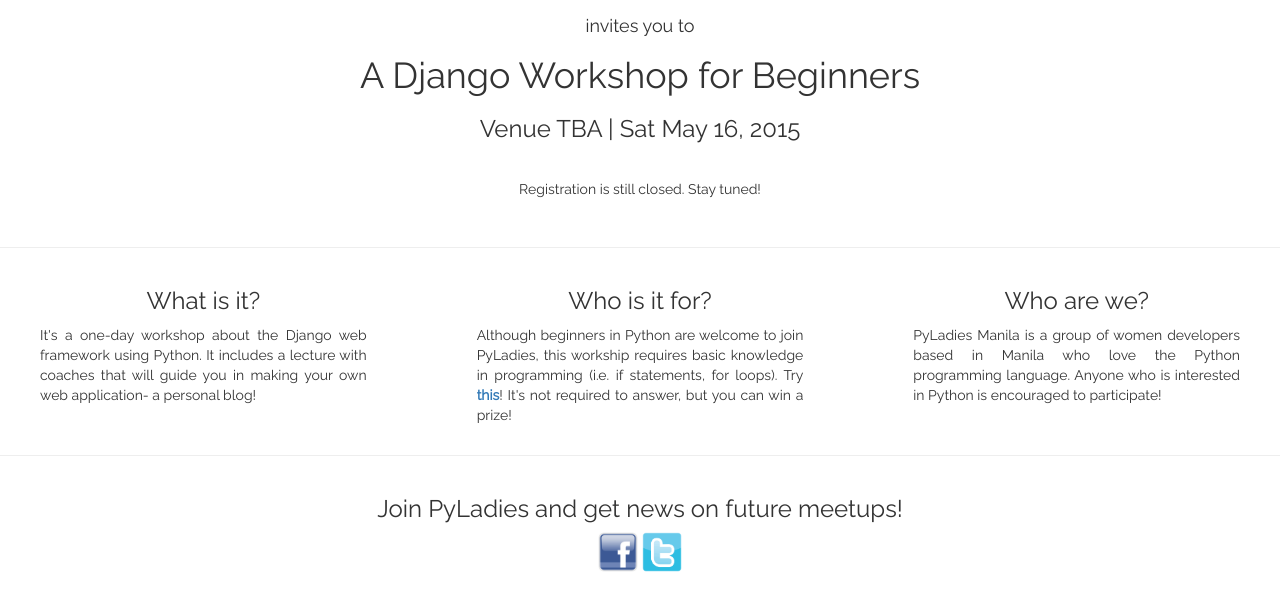
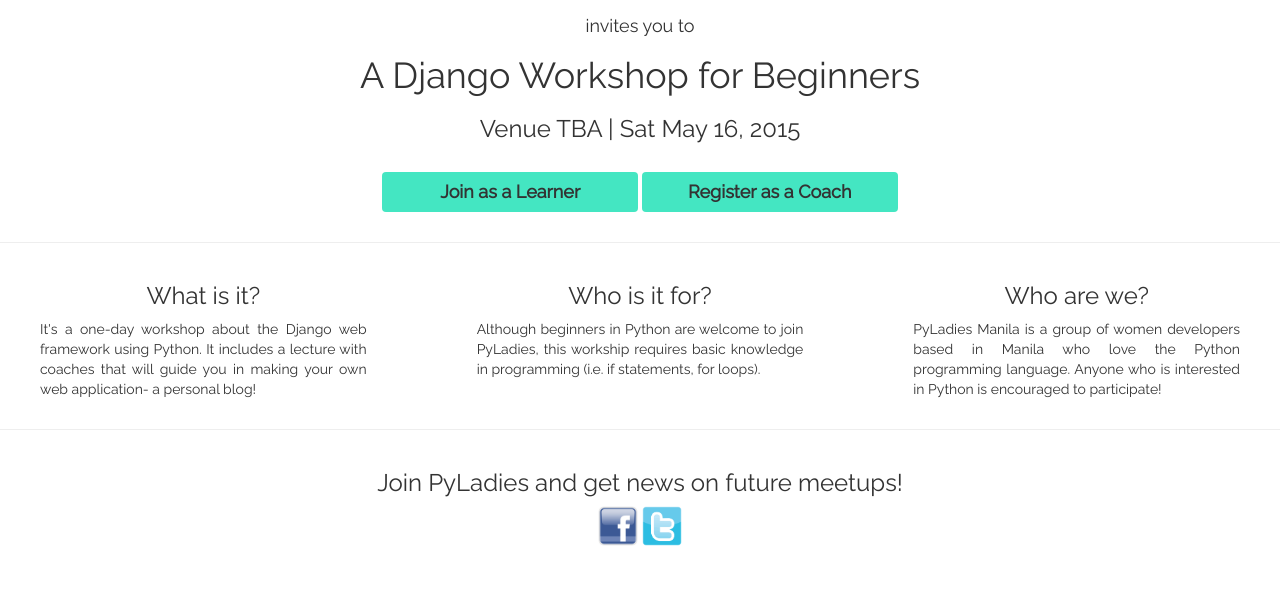
Before and after one commit to nadinejamila/pyladiesmanila, a Django app: page / in a window 1280 px wide. Shown: the part 185-800 px from the top of the page. Run offline with Django 3.2, Linux system fonts and the light colour scheme; some libraries are stand-ins or nearby versions.

Commit message:
added registration links, modified twitter link for new handle

```diff
--- a/events/templates/events/home.html
+++ b/events/templates/events/home.html
@@ -1,4 +1,5 @@
 {% extends 'base.html' %}
+
 {% load staticfiles %}
 
 {% block content %}
@@ -9,10 +10,10 @@
 			<h4>invites you to</h4>
 			<h1>A Django Workshop for Beginners</h1>
 			<h3>Venue TBA | Sat May 16, 2015</h3>
+
+			<button class='btn join-btn' onclick="location.href='https://docs.google.com/forms/d/1C4I2a_3xRG8HmdPbvkZ_noEmbpzSEJeqfRFy91IbqUw/viewform'">Join as a Learner</button>
+			<button class='btn join-btn' onclick="location.href='https://docs.google.com/forms/d/1eYRlTx-5ZKruwzQRSlZVG-_cZzsZn3nzd1-YsChm2PU/viewform'">Register as a Coach</button>
 			<br />
-			<h5>Registration is still closed. Stay tuned!</h5>
-			<br />
-			<!--<button onclick="location.href='#'" class='btn join-btn' disabled>Join!</button>-->
 		</div>
 	</div><!--row-->
 	<hr />
@@ -23,7 +24,7 @@
 		</div>
 		<div class='col-md-4'>
 			<h3>Who is it for?</h3>
-			<p>Although beginners in Python are welcome to join PyLadies, this workship requires basic knowledge in programming (i.e. if statements, for loops). Try <a href='#'><b>this</b></a>! It's not required to answer, but you can win a prize!</p>
+			<p>Although beginners in Python are welcome to join PyLadies, this workship requires basic knowledge in programming (i.e. if statements, for loops).</p>
 		</div>
 		<div class='col-md-4'>
 			<h3>Who are we?</h3>
@@ -35,7 +36,7 @@
 		<div class='col-md-12'>
 			<h3>Join PyLadies and get news on future meetups!</h3>
 			<a href='https://www.facebook.com/groups/pyladiesmanila/'><img class='social' src='{% static 'img/facebook.png' %}'></a>
-			<a href='https://twitter.com/PyLadiesMNL'><img class='social' src='{% static 'img/twitter.png' %}'></a>
+			<a href='https://twitter.com/PyLadiesManila'><img class='social' src='{% static 'img/twitter.png' %}'></a>
 			<!--<a href='#'><img class='social' src='{% static 'img/meetup.png' %}'></a>-->
 		</div>
 	<div>
```
